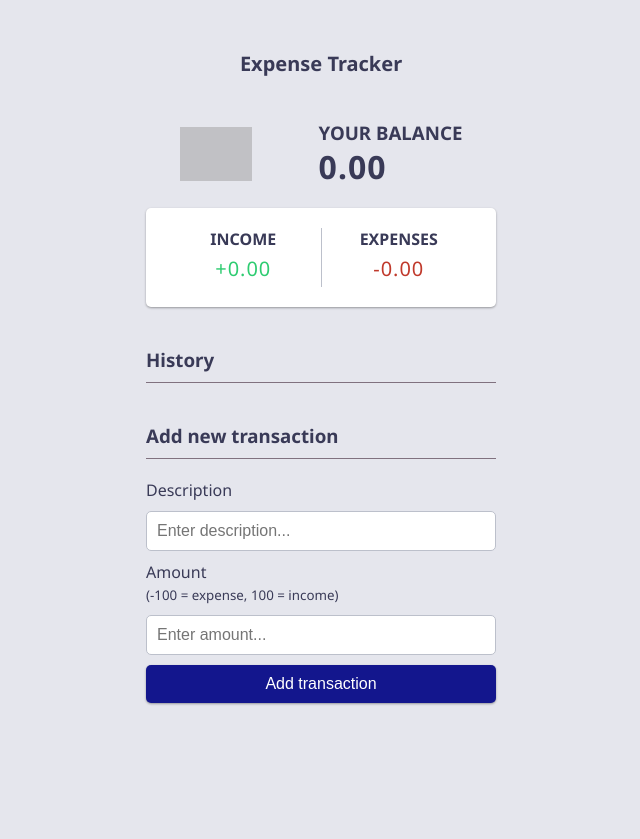
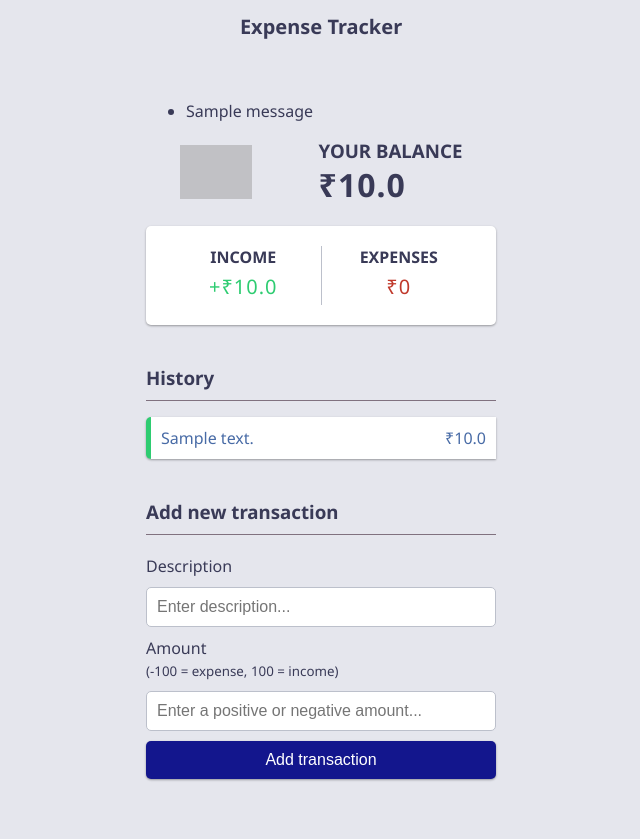
Before and after one commit to ashishchaurasiyaa/expensetracker, a Django app: page / in a window 1280 px wide. Shown: the whole page, without its empty margins (319-959 px from the left). Before the commit the page ends 705 px from the top, so only its background shows below. Run offline with Django 5.2, Linux system fonts and the light colour scheme; tables that the repository leaves empty hold one stand-in row (values such as "Sample post"); one stand-in notice (Sample message) is shown; grey boxes are pictures that could not be loaded.

Commit message:
Expenses calculator

```diff
--- a/tracker/templates/index.html
+++ b/tracker/templates/index.html
@@ -7,56 +7,70 @@
     <meta name="viewport" content="width=device-width, initial-scale=1.0">
     <title>Expense Tracker</title>
     <link rel="stylesheet" type="text/css" href="{% static 'css/main.css' %}">
-
-
+    <link rel="stylesheet" href="https://cdnjs.cloudflare.com/ajax/libs/font-awesome/5.15.3/css/all.min.css">
 </head>
 <body>
 
 <h1>Expense Tracker</h1>
 <div class="container">
+    {% if messages %}
+        <ul class="messages">
+            {% for message in messages %}
+                <li{% if message.tags %} class="{{ message.tags }}"{% endif %}>
+                    {{ message }}
+                </li>
+            {% endfor %}
+        </ul>
+    {% endif %}
+
     <div class="header">
-        <img
-                src="https://i.ibb.co/jfScDTC/budget.png"
-                alt="Expense Tracker"
-        />
+        <img src="https://i.ibb.co/jfScDTC/budget.png" alt="Expense Tracker"/>
         <div class="balance-container">
             <h2>Your Balance</h2>
-            <h2 id="balance" class="balance">0.00</h2>
+            <h2 id="balance" class="balance">₹{{ current_balance.current_balance }}</h2>
         </div>
     </div>
+
     <div class="inc-exp-container">
         <div>
             <h4>Income</h4>
-            <p id="money-plus" class="money plus">+0.00</p>
+            <p id="money-plus" class="money plus">+₹{{ income }}</p>
         </div>
         <div>
             <h4>Expenses</h4>
-            <p id="money-minus" class="money minus">-0.00</p>
+            <p id="money-minus" class="money minus">₹{{ expense }}</p>
         </div>
     </div>
+
     <h3>History</h3>
-    <ul id="list" class="list"></ul>
+    <ul id="list" class="list">
+        {% for transaction in transactions %}
+
+            <li class="{% if transaction.expense_type == 'DEBIT' %} minus {% else %} plus {% endif %}">
+                {{ transaction.description }} <span>₹{{ transaction.amount }}</span>
+                <a class="delete-btn" href="{% url 'delete_transaction' transaction.id %}">
+                    <i class="fas fa-trash-alt"></i></a>
+            </li>
+
+        {% endfor %}
+
+    </ul>
+
     <h3>Add new transaction</h3>
     <form method="POST" id="form">
         {% csrf_token %}
         <div class="form-control">
-            <label for="text">Description</label>
-            <input type="text" id="text" name="description" placeholder="Enter description..."/>
+            <label for="description">Description</label>
+            <input type="text" name="description" id="text" placeholder="Enter description..."/>
         </div>
         <div class="form-control">
-            <label for="amount"
-            >Amount <br/>
-                <small>(-100 = expense, 100 = income)</small></label
-            >
-            <input type="number" id="amount" placeholder="Enter amount..."/>
+            <label for="amount">Amount <br/>
+                <small>(-100 = expense, 100 = income)</small></label>
+            <input type="number" name="amount" id="amount" placeholder="Enter a positive or negative amount..."/>
         </div>
         <button class="btn" type="submit">Add transaction</button>
     </form>
 </div>
-<!-- Notification -->
-<div class="notification-container" id="notification">
-    <p>Please add a description and amount</p>
-</div>
 
 </body>
 </html>
--- a/tracker/urls.py
+++ b/tracker/urls.py
@@ -3,4 +3,5 @@ from . import views
 
 urlpatterns = [
     path('', views.index, name='index'),
+    path('delete-transaction/<id>/', views.delete_transaction, name="delete_transaction"),
 ]
--- a/tracker/views.py
+++ b/tracker/views.py
@@ -1,34 +1,75 @@
 from django.shortcuts import render, redirect
+from django.contrib import messages
 from tracker.models import CurrentBalance, TrackingHistory
 
 
+# in views.py
+
 def index(request):
-    if request.method == 'POST':
+    if request.method == "POST":
         description = request.POST.get('description')
         amount = request.POST.get('amount')
 
-        # Ensure the amount is not None and is not an empty string
-        if amount is None or amount.strip() == "":
-            return render(request, 'index.html', {'error': 'Amount is required'})
+        if not amount:
+            messages.error(request, "Amount cannot be empty.")
+            return redirect('/')
 
-        # Convert the amount to float if it's valid
-        amount = float(amount)
+        try:
+            amount = float(amount)
+        except ValueError:
+            messages.error(request, "Invalid amount entered.")
+            return redirect('/')
 
-        current_balance, created = CurrentBalance.objects.get_or_create(id=1)
+        current_balance, _ = CurrentBalance.objects.get_or_create(id=1)
         expense_type = "CREDIT"
-
         if amount < 0:
             expense_type = "DEBIT"
 
-        tracking_history = TrackingHistory.objects.create(
-            amount=amount, expense_type=expense_type,
-            current_balance=current_balance, description=description
-        )
+        if amount == 0:
+            messages.error(request, "Amount cannot be zero.")
+            return redirect('/')
 
+        tracking_history = TrackingHistory.objects.create(amount=amount,
+                                                          expense_type=expense_type,
+                                                          current_balance=current_balance,
+                                                          description=description)
         current_balance.current_balance += amount
         current_balance.save()
 
-        print(description, amount, expense_type, tracking_history)
+        print(description, amount)
         return redirect('/')
 
-    return render(request, 'index.html')
+    # The rest of the code remains unchanged
+    current_balance, _ = CurrentBalance.objects.get_or_create(id=1)
+    income = 0
+    expense = 0
+
+    for tracking_history in TrackingHistory.objects.all():
+        if tracking_history.expense_type == "CREDIT":
+            income += tracking_history.amount
+        else:
+            expense += tracking_history.amount
+
+    context = {
+        'income': income,
+        'expense': expense,
+        'transactions': TrackingHistory.objects.all(),
+        'current_balance': current_balance
+    }
+    return render(request, 'index.html', context)
+
+
+
+def delete_transaction(request, id):
+    tracking_history = TrackingHistory.objects.filter(id=id)
+
+    if tracking_history.exists():
+        current_balance, _ = CurrentBalance.objects.get_or_create(id=1)
+        tracking_history = tracking_history[0]
+
+        current_balance.current_balance = current_balance.current_balance - tracking_history.amount
+
+        current_balance.save()
+
+    tracking_history.delete()
+    return redirect('/')
```
